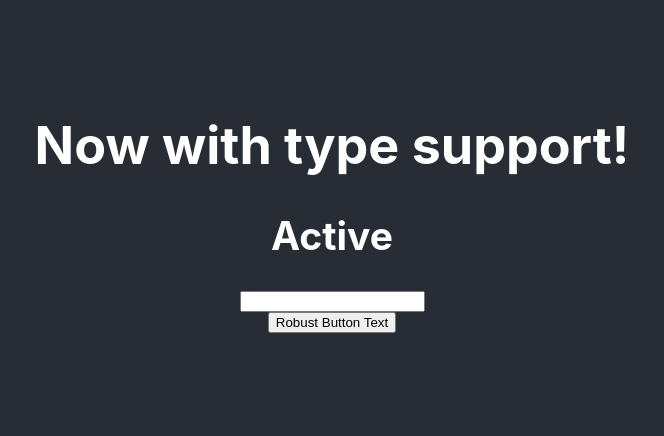
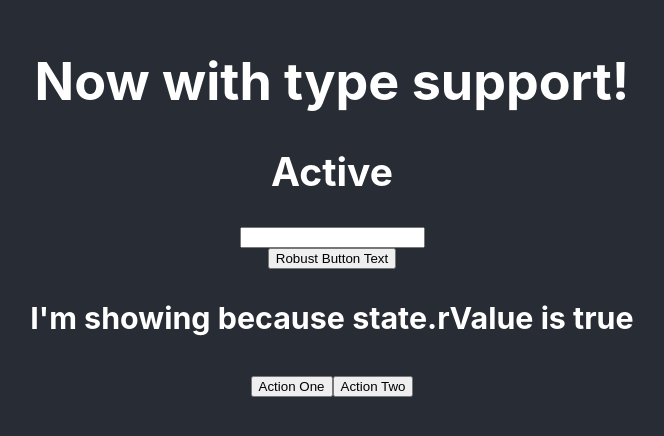
Before and after one commit to jonathanprozzi/react-typescript, a React (Create React App) app: page / in a window 1280 px wide. Shown: the part 194-630 px from the top of the page, without its empty margins (308-972 px from the left). Built offline with nearby package versions, Linux system fonts and the light colour scheme.

Commit message:
Created ReducerButtons.tsx and added useReducer

```diff
--- a/src/App.tsx
+++ b/src/App.tsx
@@ -2,6 +2,7 @@ import React from "react";
 import Head from "./components/Head";
 import Button from "./components/Button";
 import Input from "./components/Input";
+import ReducerButtons from "./components/ReducerButtons";
 import "./App.css";
 
 const App: React.FC = () => {
@@ -21,6 +22,7 @@ const App: React.FC = () => {
           </div> */}
           Robust Button Text
         </Button>
+        <ReducerButtons />
       </header>
     </div>
   );
--- /dev/null
+++ b/src/components/ReducerButtons.tsx
@@ -0,0 +1,37 @@
+import React, { useReducer } from "react";
+
+const initialState = { rValue: true };
+
+type State = {
+  rValue: boolean;
+};
+
+type Action = {
+  type: string;
+};
+
+function reducer(state: State, action: Action) {
+  switch (action.type) {
+    case "one":
+      return { rValue: true };
+    case "two":
+      return { rValue: false };
+    default:
+      return state;
+  }
+}
+
+const ReducerButtons = () => {
+  const [state, dispatch] = useReducer(reducer, initialState);
+
+  return (
+    <div>
+      {state?.rValue && <h3>I'm showing because state.rValue is true</h3>}
+
+      <button onClick={() => dispatch({ type: "one" })}>Action One</button>
+      <button onClick={() => dispatch({ type: "two" })}>Action Two</button>
+    </div>
+  );
+};
+
+export default ReducerButtons;
```
